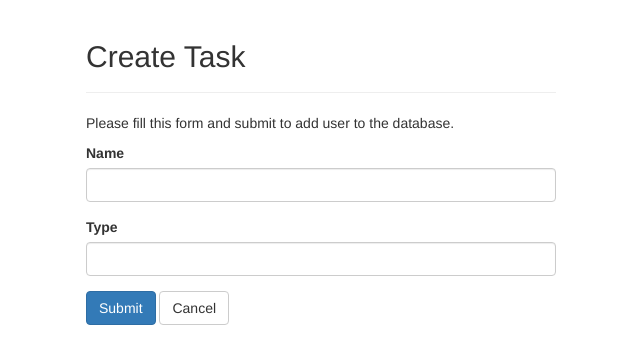
After one commit to Hassan-Al-Marsafy/Basma-Charity-core-Business-classes, a PHP site: page /view/CreateUserview.php in a window 1280 px wide. The commit adds this page. Shown: the top 364 px of the page, without its empty margins (319-959 px from the left). Run offline with PHP 8.4, Linux system fonts and the light colour scheme.

Commit message:
Started Controller and View

```diff
--- a/model/user.php
+++ b/model/user.php
@@ -12,7 +12,6 @@ class User{
     // Database manipulation functions
     function insertUser() {
         $this->usr->insert();
-
         }
 
     function createDonation($donationId, $date, $userId, $accountantId, $managerId) {
--- a/strategy/CRUDdonDetails.php
+++ b/strategy/CRUDdonDetails.php
@@ -1,7 +1,7 @@
 <?php
 require_once ("CRUDinterface.php");
-require_once ("C:\\xampp\htdocs\\BasmaGit\\Basma-Charity-core-Business-classes\\AbstractID.php");
-require_once ("C:\\xampp\htdocs\\BasmaGit\\Basma-Charity-core-Business-classes\\model\db_connect.php");
+require_once ("../AbstractID.php");
+require_once ("../model/db_connect.php");
 class CRUDdonDetails implements CRUDinterface{
 
     private $donationId;
--- a/strategy/CRUDdonType.php
+++ b/strategy/CRUDdonType.php
@@ -1,7 +1,7 @@
 <?php
 require_once ("CRUDinterface.php");
-require_once ("C:\\xampp\htdocs\\BasmaGit\\Basma-Charity-core-Business-classes\\AbstractID.php");
-require_once ("C:\\xampp\htdocs\\BasmaGit\\Basma-Charity-core-Business-classes\\model\\db_connect.php");
+require_once ("../AbstractID.php");
+require_once ("../model/db_connect.php");
 
 class CRUDdonType implements CRUDinterface{
     private $type;
--- a/strategy/CRUDdonation.php
+++ b/strategy/CRUDdonation.php
@@ -1,7 +1,7 @@
 <?php
 require_once ("CRUDinterface.php");
-require_once ("C:\\xampp\htdocs\\BasmaGit\\Basma-Charity-core-Business-classes\\AbstractID.php");
-require_once ("C:\\xampp\htdocs\\BasmaGit\\Basma-Charity-core-Business-classes\\model\db_connect.php");
+require_once ("../AbstractID.php");
+require_once ("../model/db_connect.php");
 require_once ("CRUDdonDetails.php");
 class CRUDdonation extends AbstractID implements CRUDinterface{
     private $date;
--- a/strategy/CRUDuser.php
+++ b/strategy/CRUDuser.php
@@ -1,7 +1,7 @@
 <?php
 require_once ("CRUDinterface.php");
-require_once ("C:\\xampp\htdocs\\BasmaGit\\Basma-Charity-core-Business-classes\\AbstractID.php");
-require_once ("C:\\xampp\htdocs\\BasmaGit\\Basma-Charity-core-Business-classes\\model\db_connect.php");
+require_once ("../AbstractID.php");
+require_once ("../model/db_connect.php");
 require_once ("CRUDdonation.php");
 class CRUDuser extends AbstractID implements CRUDinterface{
     private $name;
--- /dev/null
+++ b/view/CreateUserview.php
@@ -0,0 +1,43 @@
+<!DOCTYPE html>
+<html lang="en">
+
+<head>
+    <meta charset="UTF-8">
+    <title>Create User</title>
+    <link rel="stylesheet" href="https://maxcdn.bootstrapcdn.com/bootstrap/3.3.7/css/bootstrap.css">
+    <style type="text/css">
+        .wrapper {
+            width: 500px;
+            margin: 0 auto;
+        }
+    </style>
+</head>
+
+<body>
+    <div class="wrapper">
+        <div class="container-fluid">
+            <div class="row">
+                <div class="col-md-12">
+                    <div class="page-header">
+                        <h2>Create Task</h2>
+                    </div>
+                    <p>Please fill this form and submit to add user to the database.</p>
+                    <form action="../controller/CreateUserController.php" method="post">
+                        <div class="form-group">
+                            <label>Name</label>
+                            <input type="text" name="name" class="form-control" maxlength="50" required>
+                        </div>
+                        <div class="form-group">
+                            <label>Type</label>
+                            <input type="text" name="type" class="form-control" required>
+                        </div>
+                        <input type="submit" class="btn btn-primary" value="Submit">
+                        <a href="../index.php" class="btn btn-default">Cancel</a>
+                    </form>
+                </div>
+            </div>
+        </div>
+    </div>
+</body>
+
+</html>
```
Also changed, not shown: controller/CreateUserController.php (added, +32 -0 lines).
